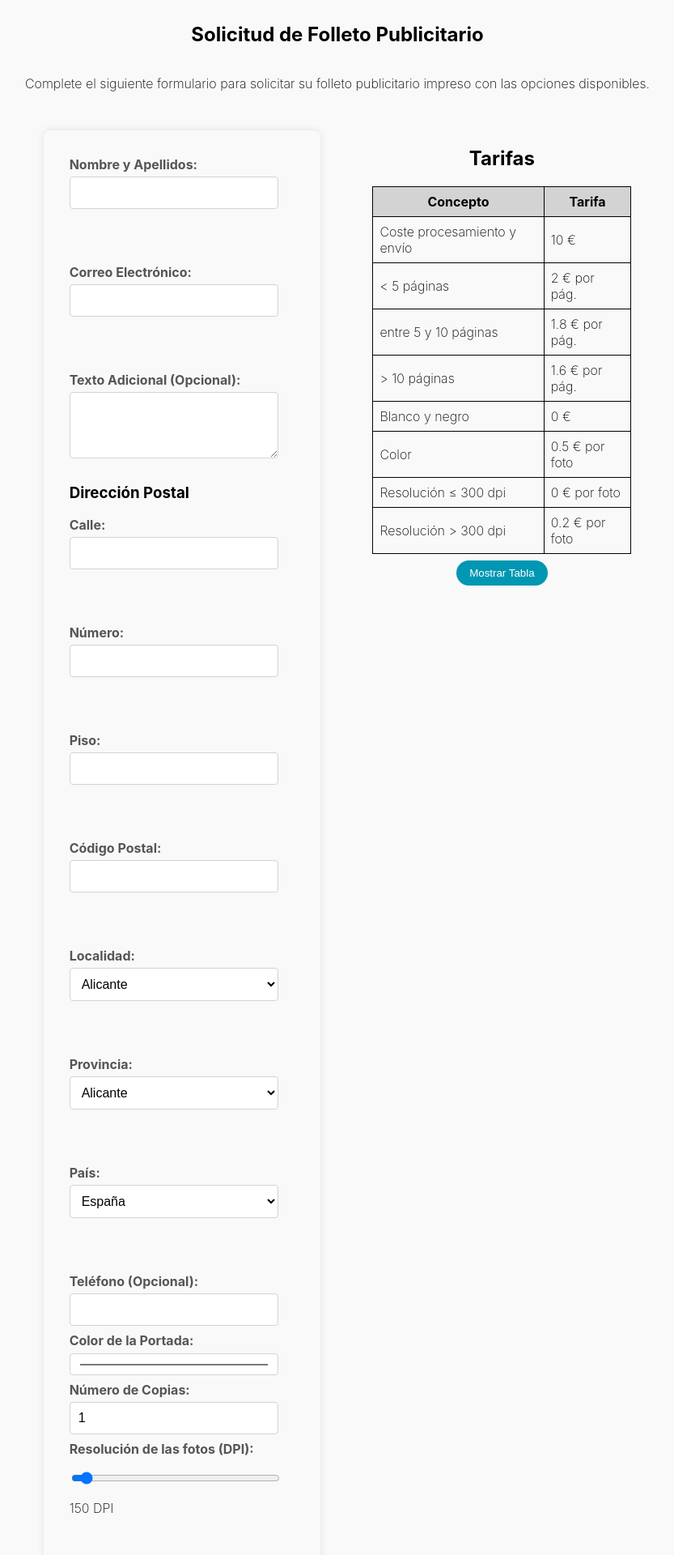
After one commit to pablo4licante/roofscout, a PHP site: template src/views/solicitarFolleto.php in a window 1280 px wide. The commit adds this page. Shown: the top 1920 px of the page at 81% size, without its empty margins (223-1056 px from the left). Run offline with PHP 8.4, Linux system fonts and the light colour scheme; the template is opened without the code that fills it, so the values that code supplies are empty.

Commit message:
Folletos

```diff
--- a/src/controllers/anuncioController.php
+++ b/src/controllers/anuncioController.php
@@ -19,4 +19,8 @@ class AnuncioController {
         $publicador = Usuario::getUsuario($anuncio['usuario']);
         include_once './src/views/detalleAnuncio.php';
     }
+
+    public function nuevoAnuncio() {
+        include_once './src/views/nuevoAnuncio.php';
+    }
 }
--- a/src/models/mensajeModel.php
+++ b/src/models/mensajeModel.php
@@ -1,4 +1,6 @@
 <?php
+
+require_once("./src/models/dbModel.php");
 
 class Mensaje {
     public static function nuevoMensaje($emisor, $receptor, $mensaje, $anuncio, $tipo_mensaje) {
--- /dev/null
+++ b/src/views/solicitarFolleto.php
@@ -0,0 +1,302 @@
+<?php
+// TODO cambiar datos por datos de la DB
+$localidades = ["Alicante", "Elche", "Benidorm", "Torrevieja", "Orihuela"];
+$provincias = ["Alicante", "Valencia", "Castellón"];
+$anuncios = ["anuncio1" => "Anuncio 1", "anuncio2" => "Anuncio 2"];
+
+$mostrarTabla = isset($_GET['mostrarTabla']) && $_GET['mostrarTabla'] === 'true';
+
+// Función para generar la tabla de costos
+function generarTablaCostos() {
+    $numPaginas = range(1, 15);
+    $numFotos = range(3, 45, 3);
+
+    $html = '<table><thead><tr>';
+    $columnas = ["Número de páginas", "Número de fotos", "B/N 150-300 dpi", "B/N 450-900 dpi", "Color 150-300 dpi", "Color 450-900 dpi"];
+    foreach ($columnas as $columna) {
+        $html .= "<th>$columna</th>";
+    }
+    $html .= '</tr></thead><tbody>';
+
+    foreach ($numPaginas as $index => $paginas) {
+        $fotos = $numFotos[$index];
+        $precio = 10.0;
+
+        // Cálculo de precios según el número de páginas
+        for ($numeroDeLaPagina = 1; $numeroDeLaPagina <= $paginas; $numeroDeLaPagina++) {
+            if ($numeroDeLaPagina < 5) {
+                $precio += 2.0;
+            } elseif ($numeroDeLaPagina <= 10) {
+                $precio += 1.8;
+            } else {
+                $precio += 1.6;
+            }
+        }
+
+        $precio_fotos_high_dpi = $fotos * 0.2;
+        $precio_fotos_color = $fotos * 0.5;
+
+        $html .= "<tr>";
+        $html .= "<td>$paginas</td>";
+        $html .= "<td>$fotos</td>";
+        $html .= "<td>" . number_format($precio, 2) . " €</td>";
+        $html .= "<td>" . number_format($precio + $precio_fotos_high_dpi, 2) . " €</td>";
+        $html .= "<td>" . number_format($precio + $precio_fotos_color, 2) . " €</td>";
+        $html .= "<td>" . number_format($precio + $precio_fotos_color + $precio_fotos_high_dpi, 2) . " €</td>";
+        $html .= "</tr>";
+    }
+    $html .= '</tbody></table>';
+    return $html;
+}
+
+function calcularCostos($numPaginas, $numFotos, $resolucion, $impresionColor) {
+    $precio = 10.0;
+
+    // Cálculo de precios según el número de páginas
+    for ($numeroDeLaPagina = 1; $numeroDeLaPagina <= $numPaginas; $numeroDeLaPagina++) {
+        if ($numeroDeLaPagina < 5) {
+            $precio += 2.0;
+        } elseif ($numeroDeLaPagina <= 10) {
+            $precio += 1.8;
+        } else {
+            $precio += 1.6;
+        }
+    }
+
+    $precio_fotos_high_dpi = $resolucion > 300 ? $numFotos * 0.2 : 0;
+    $precio_fotos_color = $impresionColor === 'color' ? $numFotos * 0.5 : 0;
+
+    $costo_total = $precio + $precio_fotos_high_dpi + $precio_fotos_color;
+
+    return number_format($costo_total, 2) . " €";
+}
+// Checks del formulario
+$errors = [];
+
+if ($_SERVER['REQUEST_METHOD'] === 'POST') {
+    if (empty($_POST['nombre']) || strlen($_POST['nombre']) > 200) {
+        $errors['nombre'] = "El nombre y apellidos son obligatorios y no deben exceder los 200 caracteres.";
+    }
+
+    if (empty($_POST['email']) || !filter_var($_POST['email'], FILTER_VALIDATE_EMAIL) || strlen($_POST['email']) > 200) {
+        $errors['email'] = "Por favor, introduce un correo electrónico válido y que no exceda los 200 caracteres.";
+    }
+
+    if (empty($_POST['calle'])) {
+        $errors['calle'] = "La calle es obligatoria.";
+    }
+
+    if (empty($_POST['numero'])) {
+        $errors['numero'] = "El número es obligatorio.";
+    }
+
+    if (empty($_POST['codigo-postal'])) {
+        $errors['codigo-postal'] = "El código postal es obligatorio.";
+    }
+
+    if (empty($_POST['localidad'])) {
+        $errors['localidad'] = "La localidad es obligatoria.";
+    }
+
+    if (empty($_POST['provincia'])) {
+        $errors['provincia'] = "La provincia es obligatoria.";
+    }
+
+    if (empty($_POST['pais'])) {
+        $errors['pais'] = "El país es obligatorio.";
+    }
+
+    if (empty($_POST['num-copias']) || $_POST['num-copias'] < 1 || $_POST['num-copias'] > 99) {
+        $errors['num-copias'] = "El número de copias debe estar entre 1 y 99.";
+    }
+
+    if (empty($_POST['resolucion']) || $_POST['resolucion'] < 150 || $_POST['resolucion'] > 900) {
+        $errors['resolucion'] = "La resolución debe estar entre 150 y 900 DPI.";
+    }
+
+    if (empty($_POST['anuncio'])) {
+        $errors['anuncio'] = "El anuncio es obligatorio.";
+    }
+
+    if (empty($_POST['impresion-color'])) {
+        $errors['impresion-color'] = "La impresión a color es obligatoria.";
+    }
+
+    if (empty($_POST['impresion-precio'])) {
+        $errors['impresion-precio'] = "La impresión del precio es obligatoria.";
+    }
+
+    if (empty($errors)) {
+        header('Location: /mandar-solicitud-folleto', true, 307);
+        exit;
+    }
+}
+
+function getPostValue($field) {
+    return isset($_POST[$field]) ? htmlspecialchars($_POST[$field]) : '';
+}
+?>
+
+<h2>Solicitud de Folleto Publicitario</h2>
+<p id="info-formulario-folleto">Complete el siguiente formulario para solicitar su folleto publicitario impreso con las opciones disponibles.</p>
+
+<div id="grid">
+
+    <form action="/mandar-solicitud-folleto" method="post">
+        <label for="nombre">Nombre y Apellidos:</label>
+        <input type="text" id="nombre" name="nombre" class="form-control" maxlength="200" required>
+        <br>
+        <span style="color:red;"><?= $errors['nombre'] ?? '' ?></span><br><br>
+
+        <br>
+
+        <label for="email">Correo Electrónico:</label>
+        <input type="email" id="email" name="email" class="form-control" maxlength="200" required>
+        <br>
+        <span style="color:red;"><?= $errors['email'] ?? '' ?></span><br><br>
+        <br>
+
+        <label for="texto-adicional">Texto Adicional (Opcional):</label>
+        <textarea id="texto-adicional" name="texto-adicional" class="form-control" maxlength="4000" rows="4"></textarea>
+
+        <br>
+
+        <h3>Dirección Postal</h3>
+        <label for="calle">Calle:</label>
+        <input type="text" id="calle" name="calle" class="form-control" required>
+        <br>
+        <span style="color:red;"><?= $errors['calle'] ?? '' ?></span><br><br>
+        <br>
+
+        <label for="numero">Número:</label>
+        <input type="number" id="numero" name="numero" class="form-control" required>
+        <br>
+        <span style="color:red;"><?= $errors['numero'] ?? '' ?></span><br><br>
+        <br>
+
+        <label for="piso">Piso:</label>
+        <input type="text" id="piso" name="piso" class="form-control">
+        <br>
+        <span style="color:red;"><?= $errors['piso'] ?? '' ?></span><br><br>
+        <br>
+
+        <label for="codigo-postal">Código Postal:</label>
+        <input type="number" id="codigo-postal" name="codigo-postal" class="form-control" required>
+        <br>
+        <span style="color:red;"><?= $errors['codigo-postal'] ?? '' ?></span><br><br>
+        <br>
+
+        <label for="localidad">Localidad:</label>
+        <select id="localidad" name="localidad" class="form-control" required>
+            <?php foreach ($localidades as $localidad): ?>
+                <option value="<?= $localidad ?>"><?= $localidad ?></option>
+            <?php endforeach; ?>
+        </select>
+        <br>
+        <span style="color:red;"><?= $errors['localidad'] ?? '' ?></span><br><br>
+        <br>
+
+        <label for="provincia">Provincia:</label>
+        <select id="provincia" name="provincia" class="form-control" required>
+            <?php foreach ($provincias as $provincia): ?>
+                <option value="<?= $provincia ?>"><?= $provincia ?></option>
+            <?php endforeach; ?>
+        </select>
+        <br>
+        <span style="color:red;"><?= $errors['provincia'] ?? '' ?></span><br><br>
+        <br>
+
+        <label for="pais">País:</label>
+        <select id="pais" name="pais" class="form-control" required>
+            <option value="España">España</option>
+        </select>
+        <br>
+        <span style="color:red;"><?= $errors['pais'] ?? '' ?></span><br><br>
+        <br>
+
+        <label for="telefono">Teléfono (Opcional):</label>
+        <input type="number" id="telefono" name="telefono" class="form-control">
+
+        <br>
+
+        <label for="color-portada">Color de la Portada:</label>
+        <input type="color" id="color-portada" name="color-portada" class="form-control" value="#000000">
+
+        <br>
+
+        <label for="num-copias">Número de Copias:</label>
+        <input type="number" id="num-copias" name="num-copias" class="form-control" min="1" max="99" value="1" required>
+        <br>
+
+        <label for="resolucion">Resolución de las fotos (DPI):</label>
+        <input type="range" id="resolucion" name="resolucion" class="form-control" min="150" max="900" step="150" value="150" oninput="document.getElementById('resolucion-valor').textContent = this.value + ' DPI'" required>
+        <span id="resolucion-valor">150 DPI</span>
+        <br>
+        <span style="color:red;"><?= $errors['resolucion'] ?? '' ?></span><br><br>
+        <br>
+
+        <label for="anuncio">Anuncio del Usuario (Obligatorio):</label>
+        <select id="anuncio" name="anuncio" class="form-control" required>
+            <?php foreach ($anuncios as $key => $value): ?>
+                <option value="<?= $key ?>"><?= $value ?></option>
+            <?php endforeach; ?>
+        </select>
+        <br>
+        <span style="color:red;"><?= $errors['anuncio'] ?? '' ?></span><br><br>
+        <br>
+
+        <label for="fecha-recepcion">Fecha de Recepción (Opcional):</label>
+        <input type="date" id="fecha-recepcion" name="fecha-recepcion" class="form-control">
+
+        <br>
+
+        <label for="impresion-color">Impresión a Color:</label>
+        <select id="impresion-color" name="impresion-color" class="form-control" required>
+            <option value="blanco-negro">Blanco y Negro</option>
+            <option value="color">A Todo Color</option>
+        </select>
+
+        <br>
+
+        <label for="impresion-precio">¿Imprimir Precio del Anuncio?:</label>
+        <select id="impresion-precio" name="impresion-precio" class="form-control" required>
+            <option value="con-precio">Con Precio</option>
+            <option value="sin-precio">Sin Precio</option>
+        </select>
+
+        <input type="hidden" id="precio" name="precio" value="<?= calcularCostos($_POST['num-copias'] ?? 1, $_POST['resolucion'] ?? 150, $_POST['impresion-color'] ?? 'blanco-negro', $_POST['impresion-precio'] ?? 'sin-precio') ?>">
+
+        <button type="submit">Enviar Solicitud</button>
+    </form>
+
+    <div id="tarifas">
+        <h2>Tarifas</h2>
+        <table>
+            <thead>
+                <tr>
+                    <th>Concepto</th>
+                    <th>Tarifa</th>
+                </tr>
+            </thead>
+            <tbody>
+                <tr><td>Coste procesamiento y envío</td><td>10 &euro;</td></tr>
+                <tr><td>&lt; 5 p&aacute;ginas</td><td>2 &euro; por p&aacute;g.</td></tr>
+                <tr><td>entre 5 y 10 p&aacute;ginas</td><td>1.8 &euro; por p&aacute;g.</td></tr>
+                <tr><td>&gt; 10 p&aacute;ginas</td><td>1.6 &euro; por p&aacute;g.</td></tr>
+                <tr><td>Blanco y negro</td><td>0 &euro;</td></tr>
+                <tr><td>Color</td><td>0.5 &euro; por foto</td></tr>
+                <tr><td>Resoluci&oacute;n &le; 300 dpi</td><td>0 &euro; por foto</td></tr>
+                <tr><td>Resoluci&oacute;n &gt; 300 dpi</td><td>0.2 &euro; por foto</td></tr>
+            </tbody>
+        </table>
+
+    <?php if ($mostrarTabla == true): ?>
+        <button onclick="location.href='?mostrarTabla=false'">Ocultar Tabla</button>
+        <div id="albumTableContainer">
+            <?php echo generarTablaCostos(); ?>
+        </div>
+    <?php else: ?>
+        <button onclick="location.href='?mostrarTabla=true'">Mostrar Tabla</button>
+    <?php endif; ?>
+    </div>
+</div>
```
Also changed, not shown: index.php (+17 -0 lines), src/controllers/folletoController.php (added, +56 -0 lines), src/models/anuncioModel.php (+23 -0 lines), src/models/folletoModel.php (added, +7 -0 lines), src/views/crearAnuncio.php (added, +74 -0 lines), src/views/respuestaSolicitudFolleto.php (added, +26 -0 lines).
